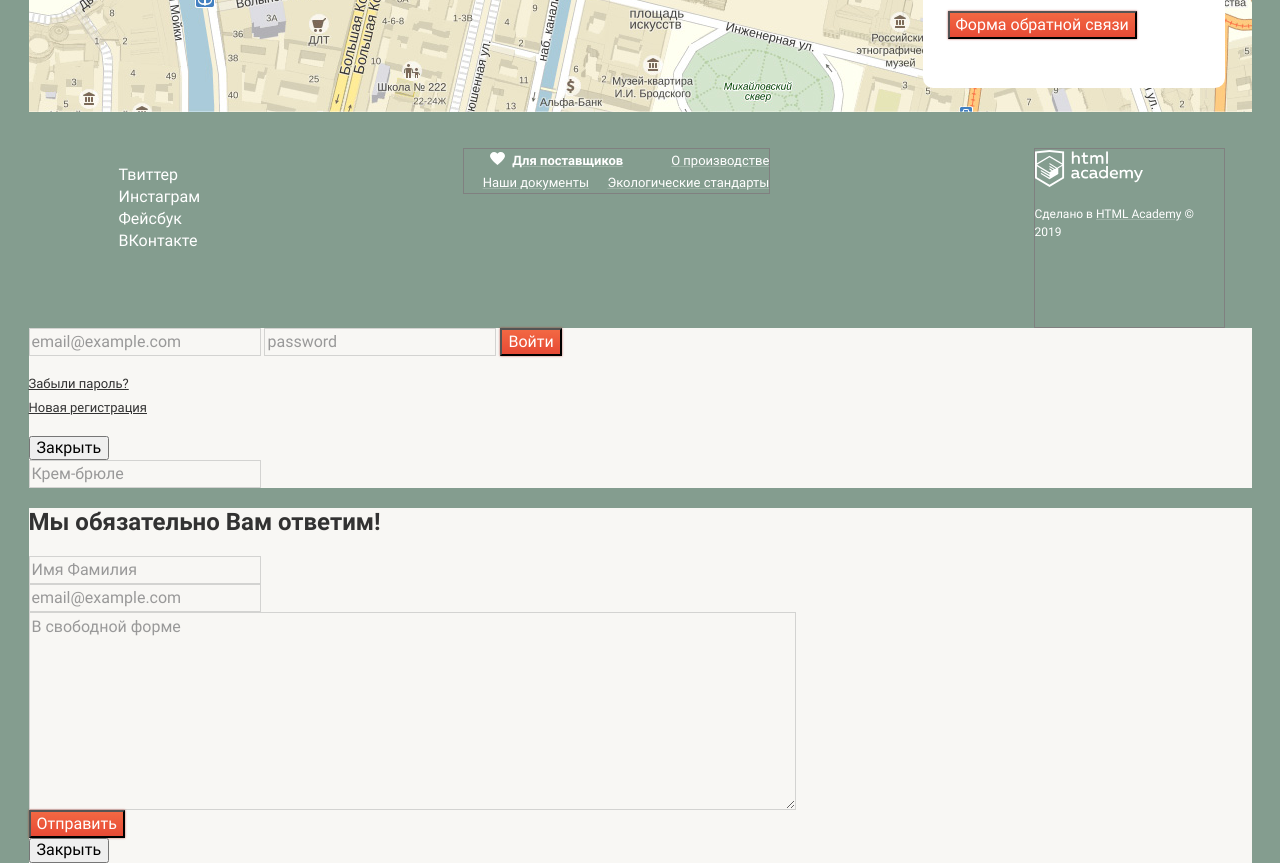
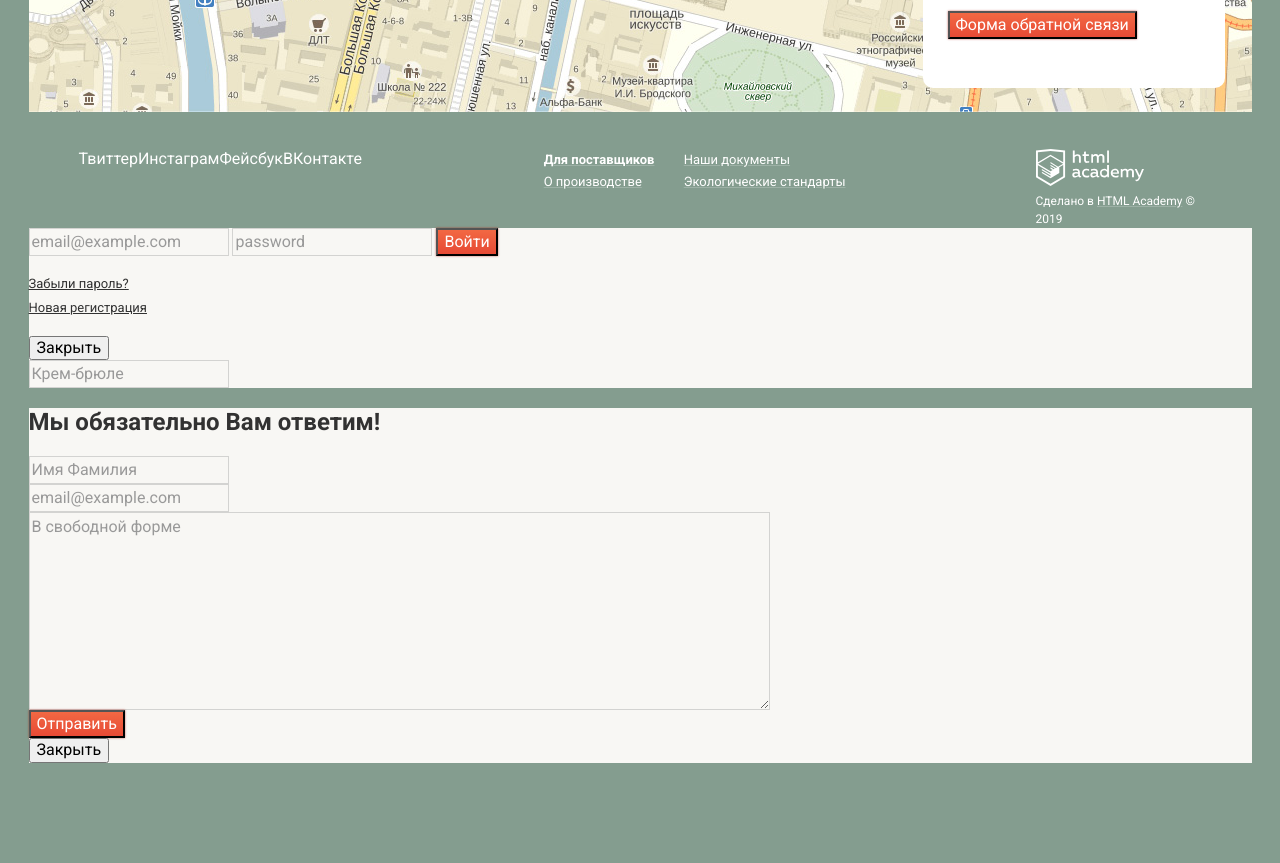
Before and after one commit to arien98/1039823-gllacy-26, a plain HTML site: page gllacy-index.html in a window 1280 px wide. Shown: the part 1887-2750 px from the top of the page. After the commit the page ends 2650 px from the top, so only its background shows below. Drawn offline with Linux system fonts and the light colour scheme.

Commit message:
Личный проект: начинаем строить сетку на флексах

```diff
--- a/css/style.css
+++ b/css/style.css
@@ -785,37 +785,45 @@ html, body {
   padding-left: 50px;
   padding-top: 18px;
   padding-right: 27px;
-  min-height: 180px;
 }
 
 .footer-social-flex {
   display: flex;
   justify-content: space-between;
-  border: 1px solid gray;
-
+  margin: 0;
+  padding: 0;
 }
 
 .footer-contacts-flex {
   display: flex;
   flex-wrap: wrap;
   justify-content: flex-start;
-  border: 1px solid gray;
   margin: 0;
   padding: 0;
-  width: 305px;
+  width: 310px;
 }
-.footer-contacts-flex li {
+
+.footer-contacts-flex li:nth-of-type(odds) {
+  width: 140px;
+}
+
+.footer-contacts-flex li:nth-of-type(even) {
+  width: 170px;
   margin-left: auto;
 }
 
+/*
 .footer-contacts-flex li:first-of-type {
   list-style: url("../img/heart.svg");
+}*/
+
+.footer-copyright {
+  width: 189px;
+
 }
 
-.footer-copyright {
-  border: 1px solid gray;
-  width: 189px;
-
+.footer-copyright p {
+  margin: 0;
 }
 
 .breadcrumbs {
--- a/gllacy-index.html
+++ b/gllacy-index.html
@@ -5,6 +5,7 @@
     <title>HTML Academy: Глейси</title>
     <link rel="stylesheet" href="css/normalize.css">
     <link rel="stylesheet" href="css/style.css">
+    <link href="https://fonts.googleapis.com/css?family=Roboto:400,500,700&display=swap" rel="stylesheet">
   </head>
   <body>
     <header>
@@ -151,7 +152,7 @@
 
     <footer class="main-footer">
       <div class="footer-social">
-        <ul>
+        <ul class="footer-social-flex">
           <li><a href="#">Твиттер</a></li>
           <li><a href="#">Инстаграм</a></li>
           <li><a href="#">Фейсбук</a></li>
@@ -162,13 +163,13 @@
         <h2 class="visually-hidden">Контакты</h2>
         <ul class="footer-contacts-flex">
           <li> <a href="#" class="favorite">Для поставщиков</a> </li>
+          <li> <a href="#">Наши документы</a> </li>
           <li> <a href="#">О производстве</a> </li>
-          <li> <a href="#">Наши документы</a> </li>
           <li> <a href="#">Экологические стандарты</a> </li>
         </ul>
       </section>
       <section class="footer-copyright">
-        <a href="https://htmlacademy.ru"> <img src="../img/logo-htmlacademy.svg" alt="" width="108" height="39"> </a>
+        <a href="https://htmlacademy.ru"> <img src="img/logo-htmlacademy.svg" alt="" width="108" height="39"> </a>
         <p>Сделано в <a href="https://htmlacademy.ru">HTML Academy</a>  &#169; 2019</p>
       </section>
     </footer>
```
Also changed, not shown: gllacy-catalog-cream.html (+1 -2 lines).
